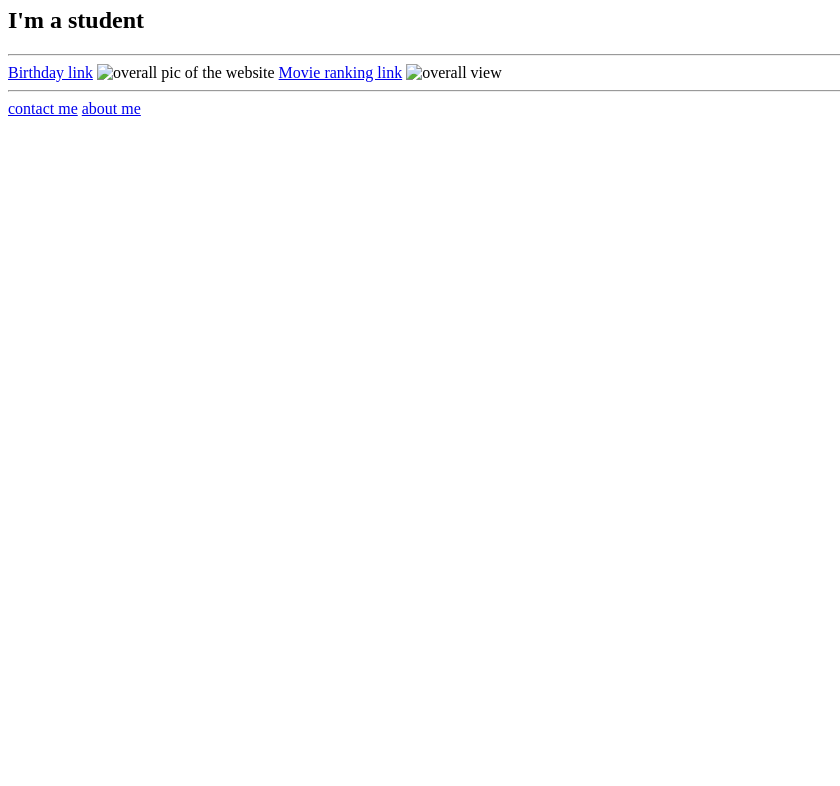
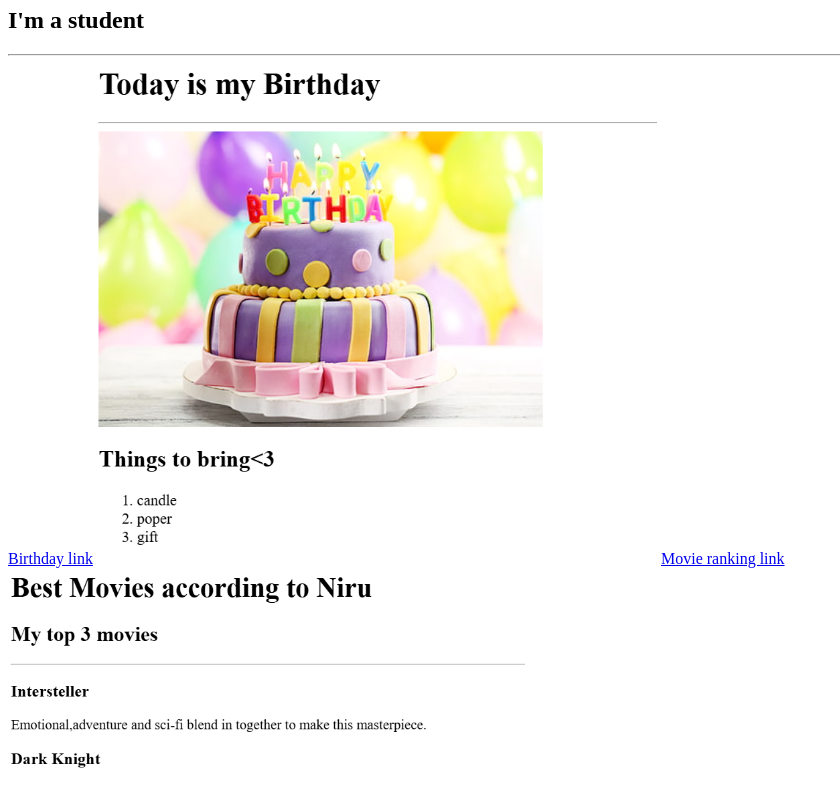
Before and after one commit to Niru2017/HTML--cv, a plain HTML site: page index.html in a window 1280 px wide. Shown: the part 73-859 px from the top of the page, without its empty margins (0-840 px from the left). Before the commit the page ends 800 px from the top, so only its background shows below. Drawn offline with Linux system fonts and the light colour scheme.

Commit message:
Update index.html

```diff
--- a/index.html
+++ b/index.html
@@ -9,9 +9,9 @@
         <h2>I'm a student</h2>
     <hr/>
         <a href="./public/birthday-invite.html">Birthday link</a>
-        <img src="./assets/images/real birthday.png" height=500 alt="overall pic of the website"/>
+        <img src="./real birthday.png" height=500 alt="overall pic of the website"/>
         <a href="./public/movie-ranking.html">Movie ranking link</a>
-        <img src="./assets/images/real movie.png" height="500" alt="overall view"/>
+        <img src="./real movie.png" height="500" alt="overall view"/>
 
     <hr/>
     <a href="./public/contact.html">contact me</a>
```
